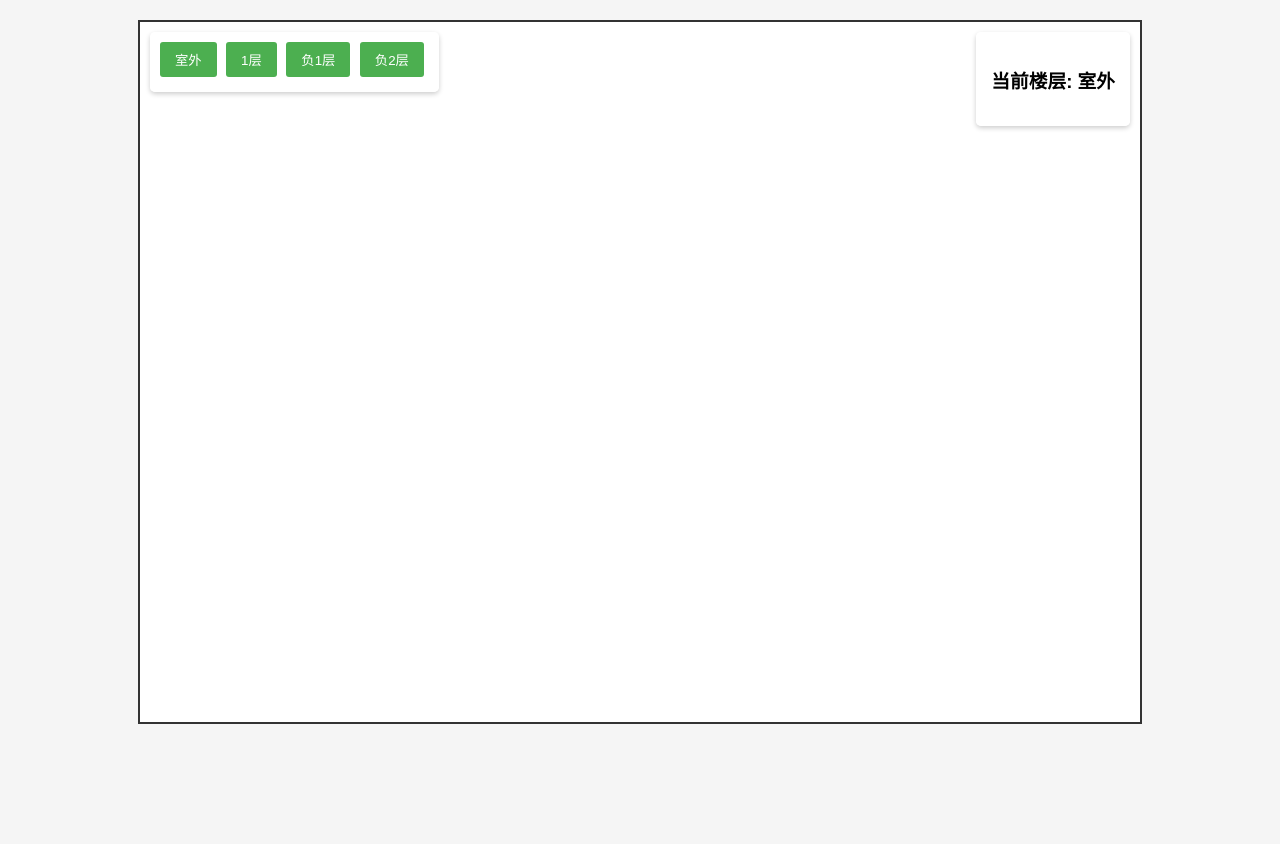
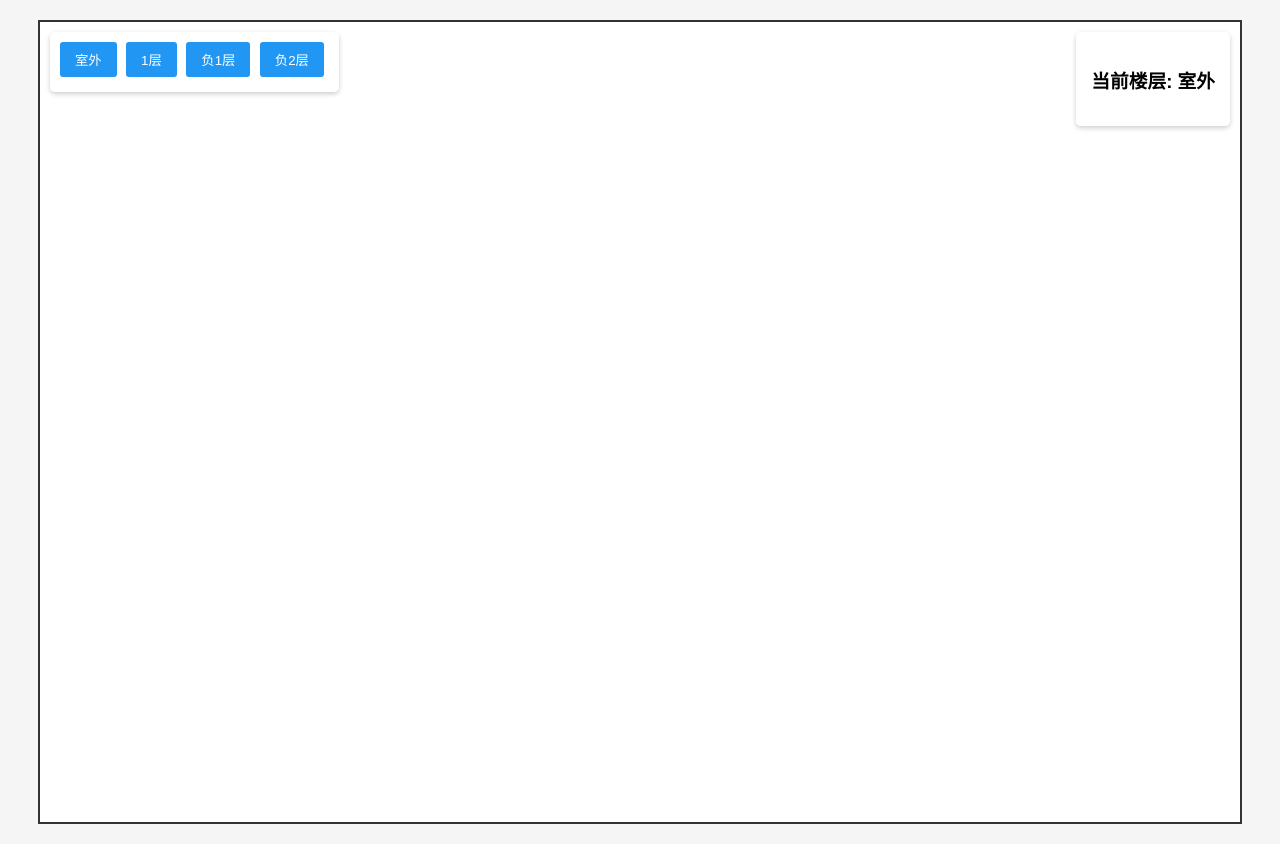
Before and after one commit to fhpeerless/map, a plain HTML site: page index.html in a window 1280 px wide. Before the commit the page ends 800 px from the top, so only its background shows below. Drawn offline with nearby package versions, Linux system fonts and the light colour scheme.

Commit message:
Update map.css

```diff
--- a/css/map.css
+++ b/css/map.css
@@ -3,17 +3,17 @@ body {
   padding: 20px;
   background: #f5f5f5;
   font-family: Arial, sans-serif;
+  overflow: hidden; /* 隐藏页面滚动条 */
 }
 .map-container {
   position: relative;
-  width: 1000px;
-  height: 700px;
+  width: 1200px;
+  height: 800px;
   margin: 0 auto;
   border: 2px solid #333;
   background: #fff;
-  overflow: hidden;
 }
-#mapCanvas {
+#mapRenderer {
   width: 100%;
   height: 100%;
 }
@@ -31,17 +31,17 @@ body {
   padding: 8px 15px;
   margin: 0 5px 5px 0;
   border: none;
-  background: #4CAF50;
+  background: #2196F3;
   color: white;
   border-radius: 3px;
   cursor: pointer;
   transition: background 0.3s;
 }
 .floor-btn.active {
-  background: #2E7D32;
+  background: #0b7dda;
 }
 .floor-btn:hover {
-  background: #45a049;
+  background: #1976D2;
 }
 .info-panel {
   position: absolute;
```
